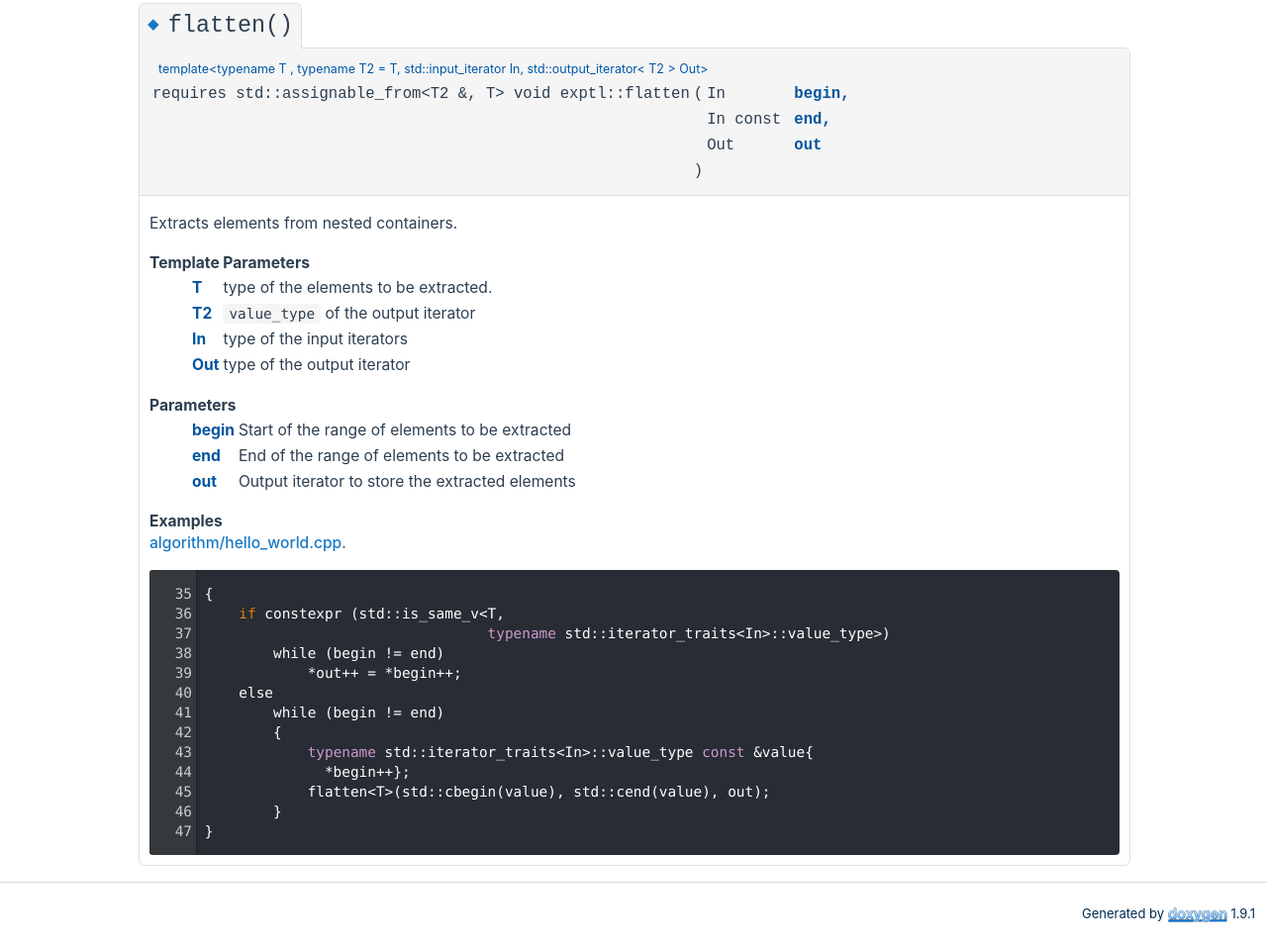
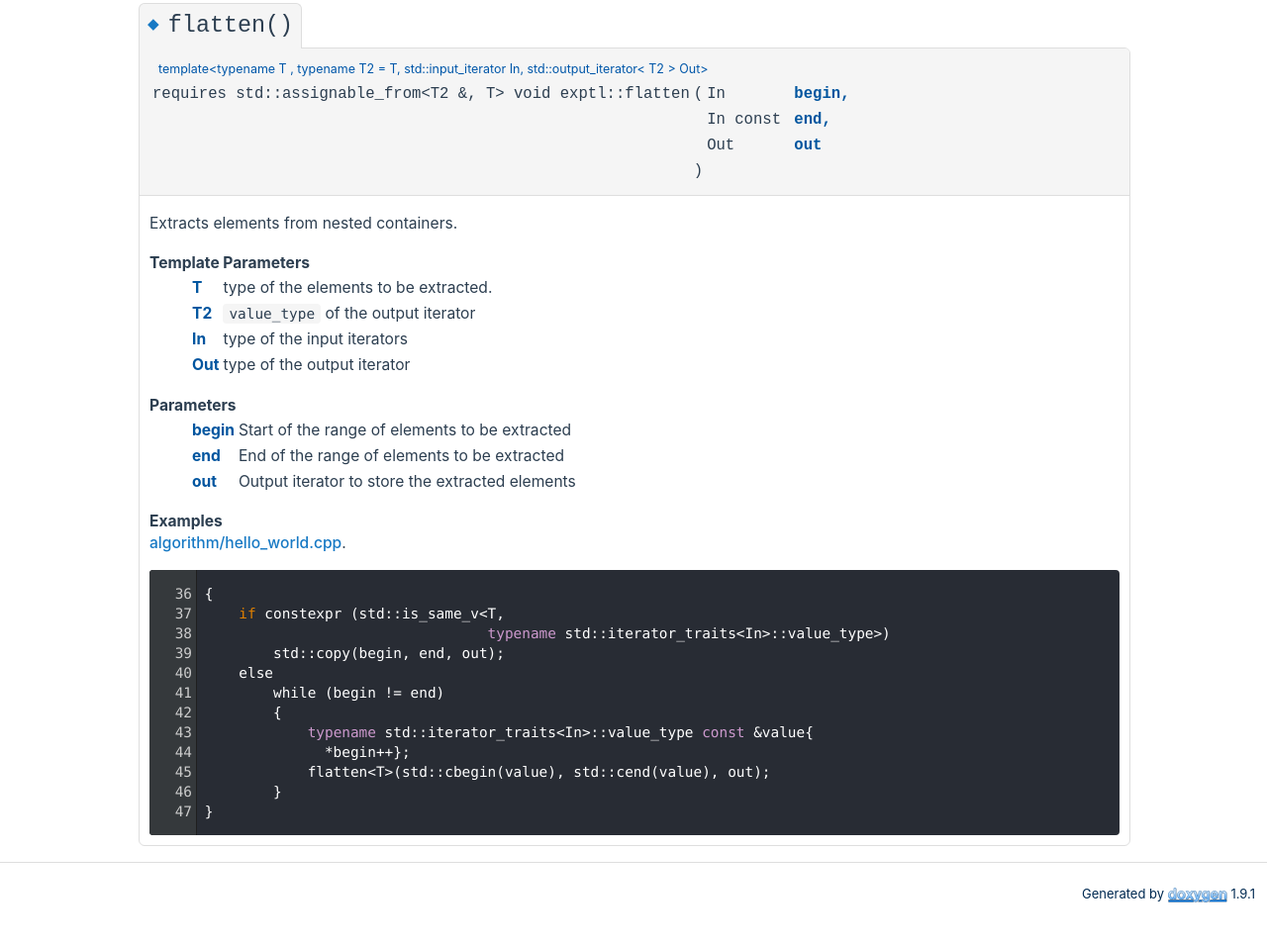
Before and after one commit to luizffgv/exptl, a plain HTML site: page group__algorithm.html in a window 1280 px wide. Shown: the part 628-1584 px from the top of the page at 99% size. Drawn offline with Linux system fonts and the light colour scheme.

Commit message:
deploy: 4c710ada975afbaeab6d4283a1eb3119584a19f0

```diff
--- a/group__algorithm.html
+++ b/group__algorithm.html
@@ -137,11 +137,10 @@ template&lt;typename T , typename T2  = T, std::input_iterator In, std::output_i
 </dl>
 <dl class="section examples"><dt>Examples</dt><dd><a class="el" href="algorithm_2hello_world_8cpp-example.html#a0">algorithm/hello_world.cpp</a>.</dd>
 </dl>
-<div class="fragment"><div class="line"><a name="l00035"></a><span class="lineno">   35</span>&#160;{</div>
-<div class="line"><a name="l00036"></a><span class="lineno">   36</span>&#160;    <span class="keywordflow">if</span> constexpr (std::is_same_v&lt;T,</div>
-<div class="line"><a name="l00037"></a><span class="lineno">   37</span>&#160;                                 <span class="keyword">typename</span> std::iterator_traits&lt;In&gt;::value_type&gt;)</div>
-<div class="line"><a name="l00038"></a><span class="lineno">   38</span>&#160;        while (begin != end)</div>
-<div class="line"><a name="l00039"></a><span class="lineno">   39</span>&#160;            *out++ = *begin++;</div>
+<div class="fragment"><div class="line"><a name="l00036"></a><span class="lineno">   36</span>&#160;{</div>
+<div class="line"><a name="l00037"></a><span class="lineno">   37</span>&#160;    <span class="keywordflow">if</span> constexpr (std::is_same_v&lt;T,</div>
+<div class="line"><a name="l00038"></a><span class="lineno">   38</span>&#160;                                 <span class="keyword">typename</span> std::iterator_traits&lt;In&gt;::value_type&gt;)</div>
+<div class="line"><a name="l00039"></a><span class="lineno">   39</span>&#160;        std::copy(begin, end, out);</div>
 <div class="line"><a name="l00040"></a><span class="lineno">   40</span>&#160;    else</div>
 <div class="line"><a name="l00041"></a><span class="lineno">   41</span>&#160;        while (begin != end)</div>
 <div class="line"><a name="l00042"></a><span class="lineno">   42</span>&#160;        {</div>
```
Also changed, not shown: algorithm_2hello_world_8cpp-example.html (+1 -1 lines).
